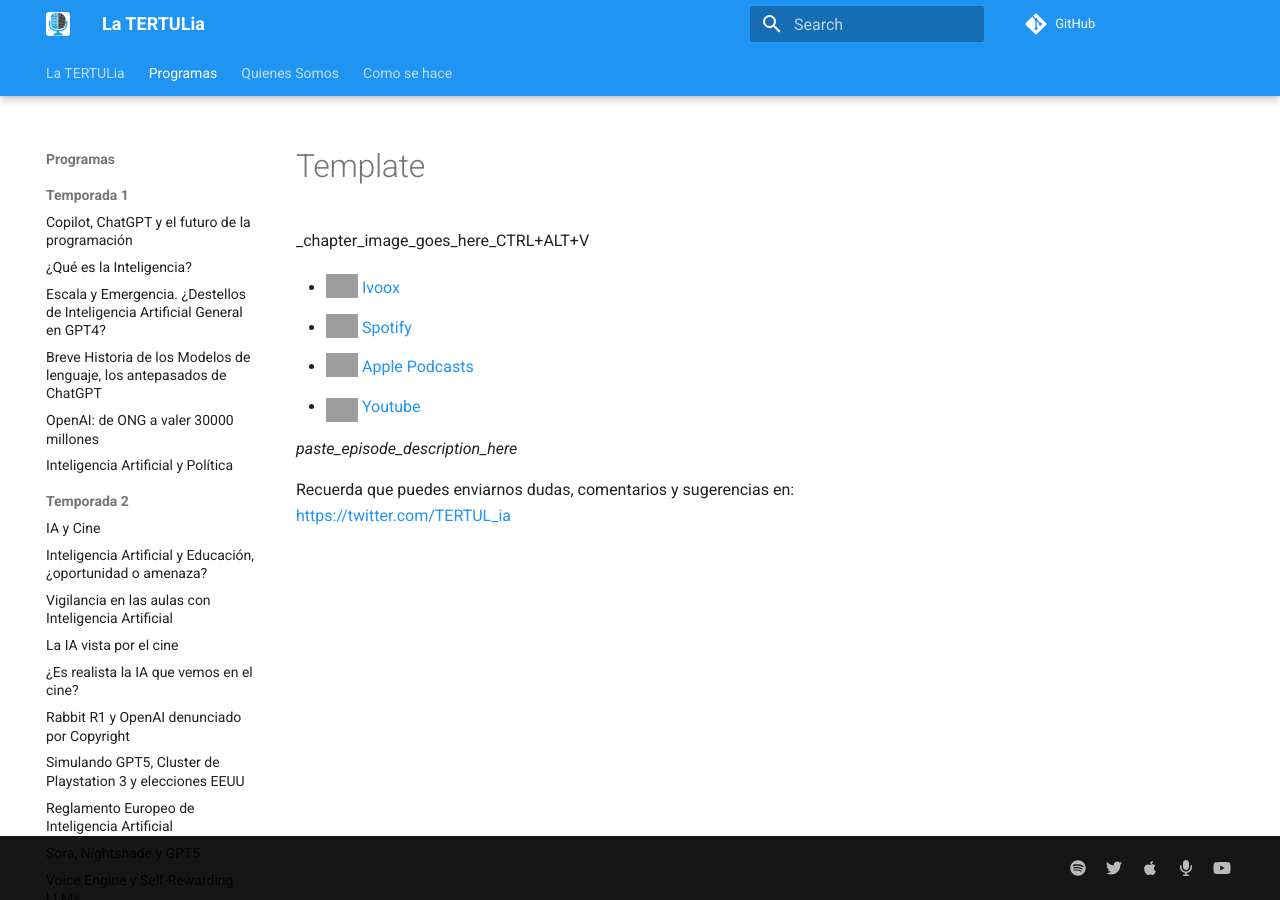
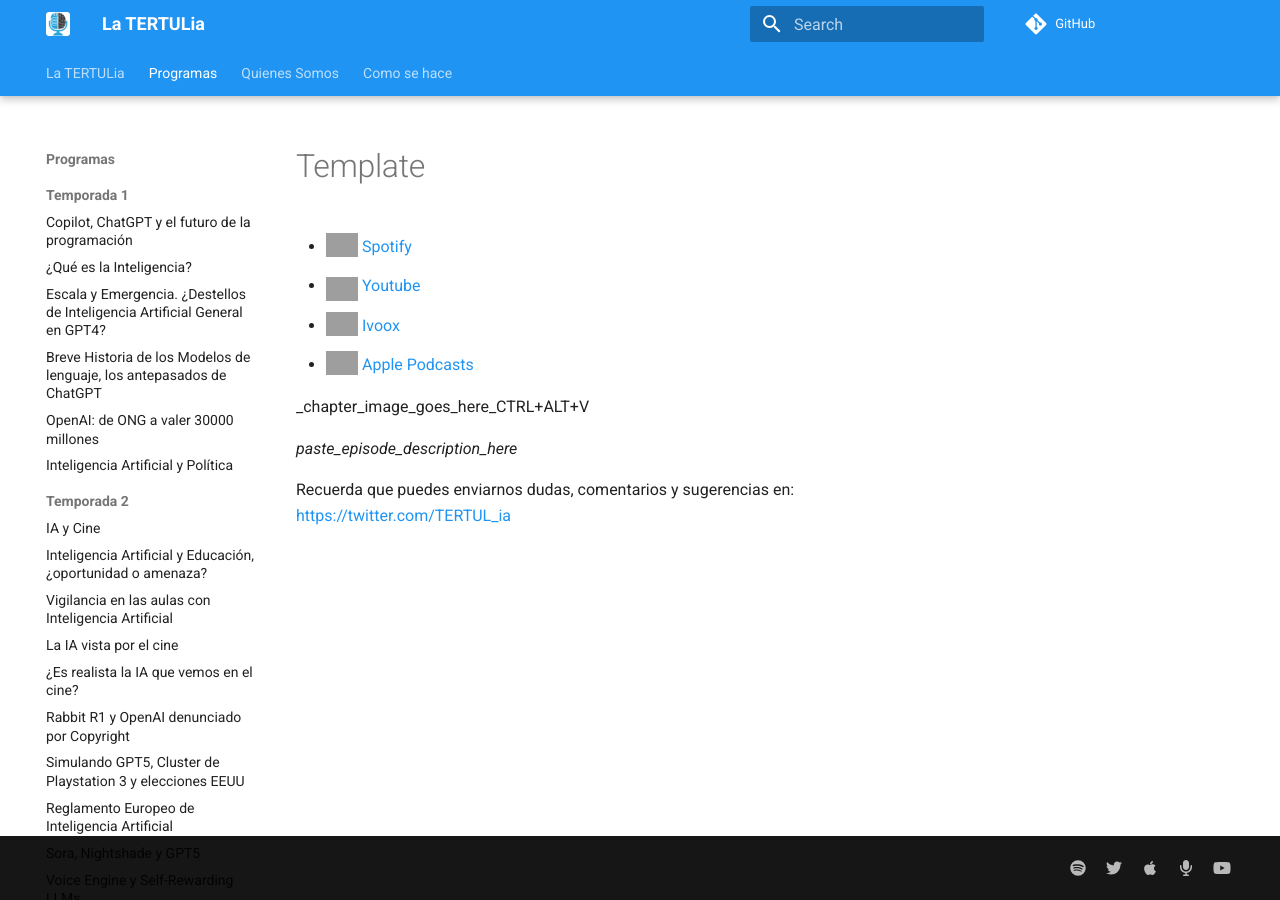
Before and after one commit to ironbar/tertulia_inteligencia_artificial, an MkDocs documentation site: the page built from docs/programas/temporada-3/template.md, in a window 1280 px wide. Built offline with MkDocs 1.6.1 and Material for MkDocs 9.7.7, drawn with Linux system fonts in a browser that asks for light colours; comment, search, counter and statistics services are not loaded; grey boxes are pictures that could not be loaded.

Commit message:
updated template

```diff
--- a/docs/programas/temporada-3/template.md
+++ b/docs/programas/temporada-3/template.md
@@ -1,11 +1,11 @@
 # Template
 
+- [<img src="https://cdn.iconscout.com/icon/free/png-256/spotify-36-721973.png" alt="spotify_logo" width="32" style="position: relative; top: 5px;"> Spotify]()
+- [<img src="https://cdn.icon-icons.com/icons2/195/PNG/256/YouTube_23392.png" alt="youtube_logo" width="32" style="position: relative; top: 10px;"> Youtube]()
+- [<img src="https://i0.wp.com/parqueeste.org/wp-content/uploads/2020/07/ivoox-icon.png?fit=256%2C256&ssl=1" alt="ivoox_logo" width="32" style="position: relative; top: 5px;"> Ivoox]()
+- [<img src="https://cdn.iconscout.com/icon/free/png-256/apple-853-675472.png" alt="apple_logo" width="32" style="position: relative; top: 5px;"> Apple Podcasts]()
+
 _chapter_image_goes_here_CTRL+ALT+V
-
-- [<img src="https://i0.wp.com/parqueeste.org/wp-content/uploads/2020/07/ivoox-icon.png?fit=256%2C256&ssl=1" alt="ivoox_logo" width="32" style="position: relative; top: 5px;"> Ivoox]()
-- [<img src="https://cdn.iconscout.com/icon/free/png-256/spotify-36-721973.png" alt="spotify_logo" width="32" style="position: relative; top: 5px;"> Spotify]()
-- [<img src="https://cdn.iconscout.com/icon/free/png-256/apple-853-675472.png" alt="apple_logo" width="32" style="position: relative; top: 5px;"> Apple Podcasts]()
-- [<img src="https://cdn.icon-icons.com/icons2/195/PNG/256/YouTube_23392.png" alt="youtube_logo" width="32" style="position: relative; top: 10px;"> Youtube]()
 
 _paste_episode_description_here_
 
```
Also changed, not shown: docs/programas/temporada-3/02_la-receta-de-o1.md (+2 -2 lines).
